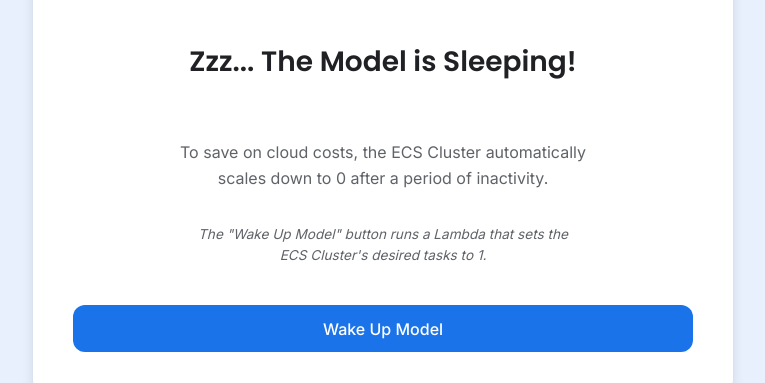
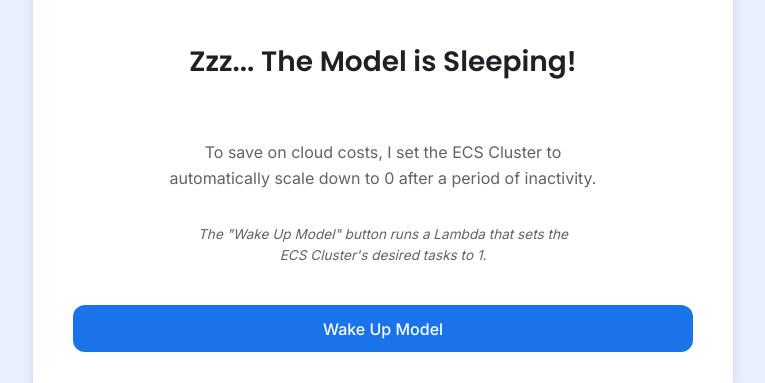
Before and after one commit to georgewallden/LLM-Detector, a plain HTML site: page llm-detector/index.html in a window 1280 px wide. Shown: the part 443-826 px from the top of the page, without its empty margins (257-1022 px from the left). Drawn offline with Linux system fonts and the light colour scheme; a script that the page names is missing.

Commit message:
UI/UX Text improvement

```diff
--- a/llm-detector/index.html
+++ b/llm-detector/index.html
@@ -44,7 +44,7 @@
             </figure>
 
             <h2>Zzz... The Model is Sleeping!</h2>
-            <p>To save on cloud costs, the ECS Cluster automatically scales down to 0 after a period of inactivity.</p>
+            <p>To save on cloud costs, I set the ECS Cluster to automatically scale down to 0 after a period of inactivity.</p>
             <p class="tech-detail">The "Wake Up Model" button runs a Lambda that sets the ECS Cluster's desired tasks to 1.</p>
             <button id="wakeup-btn" class="button">Wake Up Model</button>
         </section>
```
